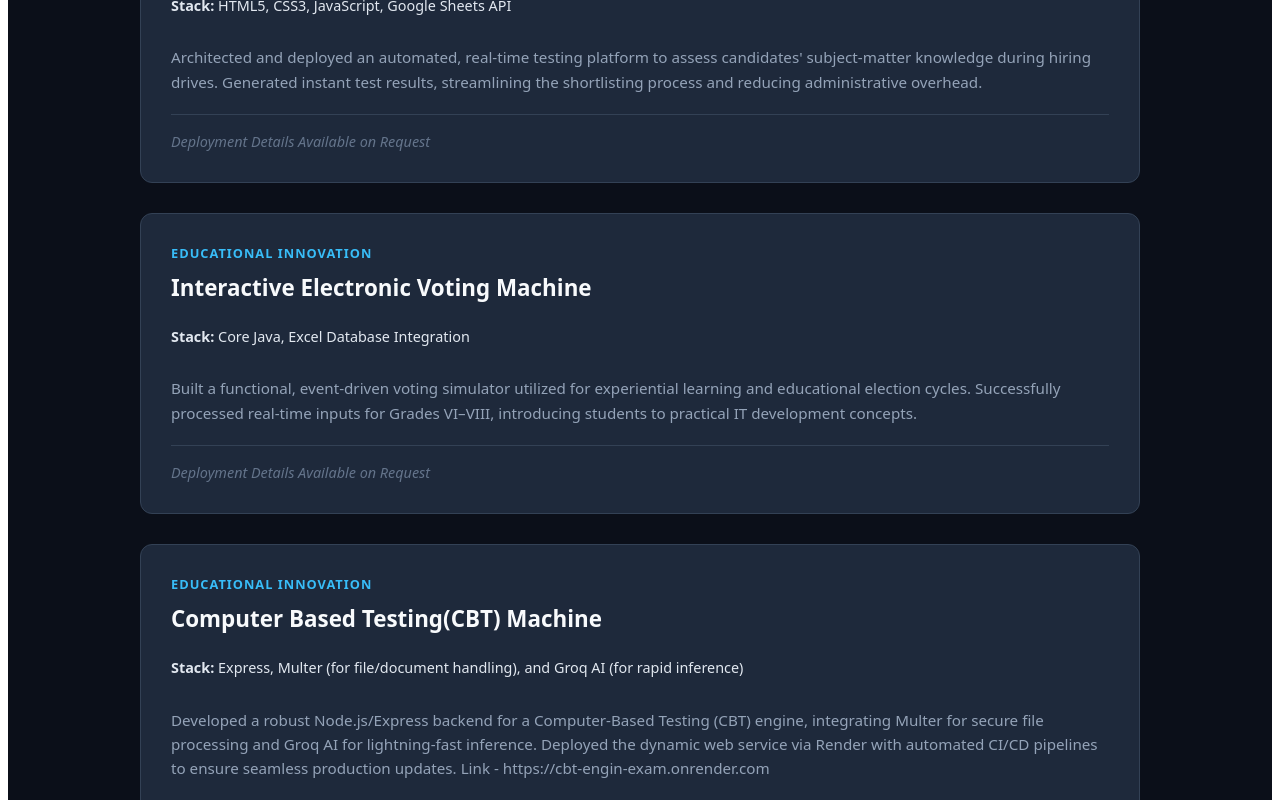
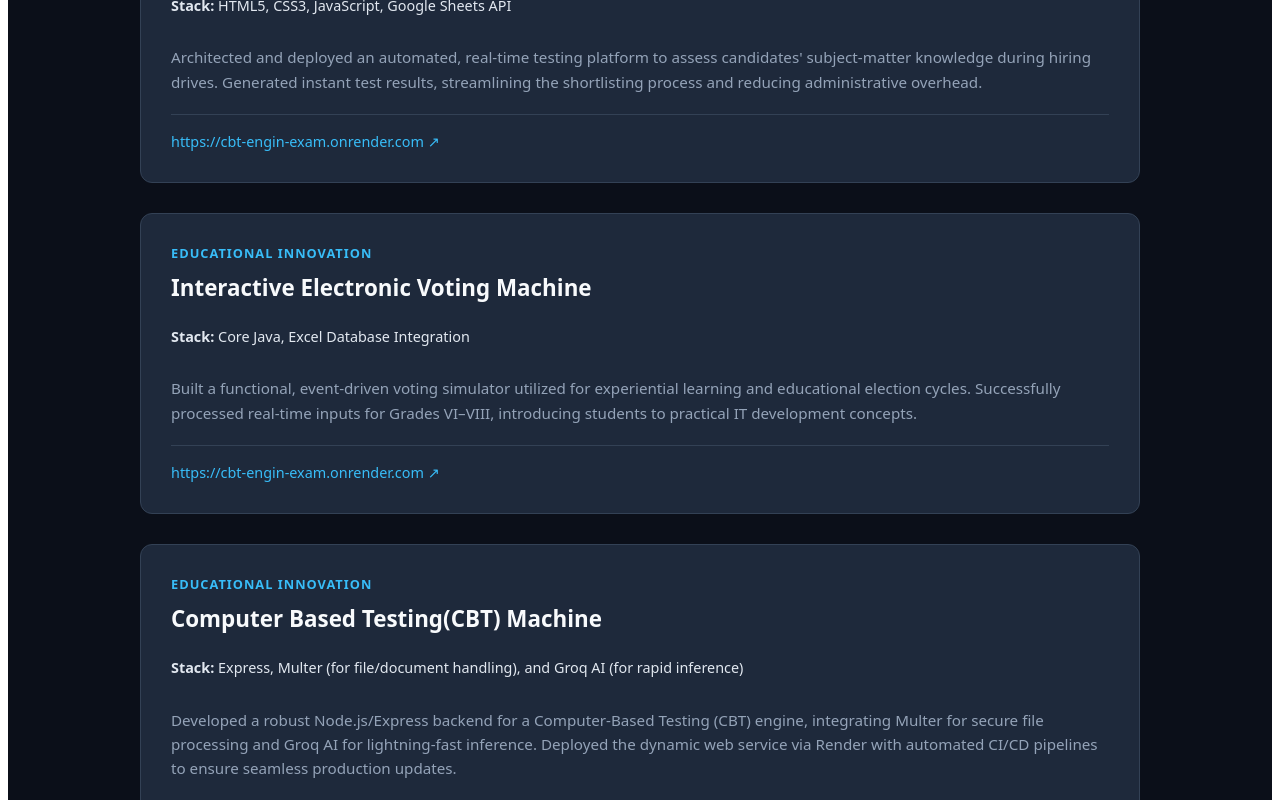
Before and after one commit to VarshaPro20/varsha-portfolio, a React (Vite) app: page / in a window 1280 px wide. Shown: the part 1420-2220 px from the top of the page. Built offline with nearby package versions, Linux system fonts and the light colour scheme.

Commit message:
Updated Project link

```diff
--- a/src/components/Projects.jsx
+++ b/src/components/Projects.jsx
@@ -24,7 +24,7 @@ const Projects = () => {
       title: "Computer Based Testing(CBT) Machine",
       category: "Educational Innovation",
       stack: "Express, Multer (for file/document handling), and Groq AI (for rapid inference)",
-      description: "Developed a robust Node.js/Express backend for a Computer-Based Testing (CBT) engine, integrating Multer for secure file processing and Groq AI for lightning-fast inference. Deployed the dynamic web service via Render with automated CI/CD pipelines to ensure seamless production updates. Link - https://cbt-engin-exam.onrender.com",
+      description: "Developed a robust Node.js/Express backend for a Computer-Based Testing (CBT) engine, integrating Multer for secure file processing and Groq AI for lightning-fast inference. Deployed the dynamic web service via Render with automated CI/CD pipelines to ensure seamless production updates.",
     }
   ];
 
@@ -43,8 +43,8 @@ const Projects = () => {
               <p style={styles.description}>{project.description}</p>
 
             <div style={styles.linkContainer}>
-              {/* <span style={styles.codeLink}>Code Repository ↗</span> */}
-              <span style={{ fontSize: '0.9rem', color: '#64748b', fontStyle: 'italic' }}>Deployment Details Available on Request</span>
+              <a href="https://cbt-engin-exam.onrender.com" target="_blank" rel="noopener noreferrer"
+                 style={{ ...styles.codeLink, textDecoration: 'none' }} > https://cbt-engin-exam.onrender.com ↗ </a>
             </div>
             </div>
           ))}
```
